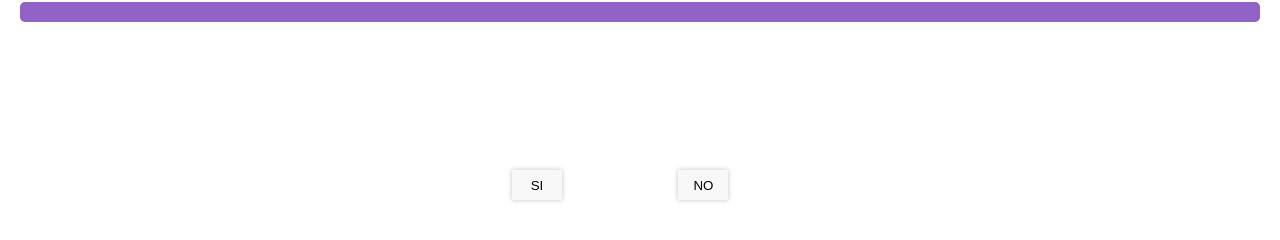
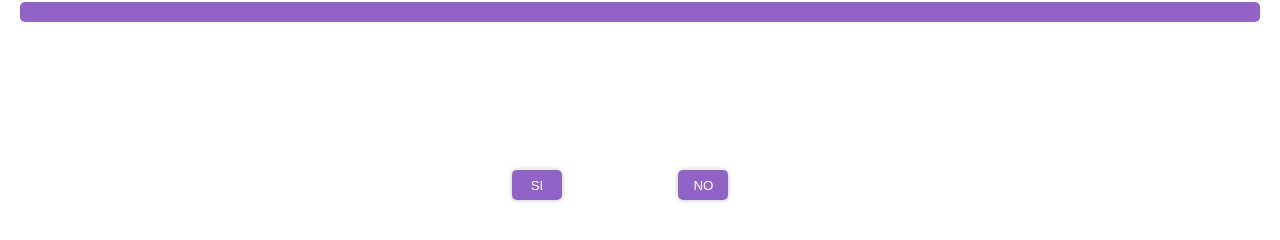
Before and after one commit to DuvanCorrea/love-me, a plain HTML site: page index.html in a window 1280 px wide. Shown: the part 70-310 px from the top of the page. Drawn offline with Linux system fonts and the light colour scheme.

Commit message:
un pequeño cambio :)

```diff
--- a/css/style.css
+++ b/css/style.css
@@ -16,13 +16,14 @@
   height: 200px;
 }
 
-#btn-yes,
-#btn-no {
+#btn-yes, #btn-no {
+  color: #FFFFFF;
   width: 50px;
   height: 30px;
-  background-color: rgb(248, 248, 248);
+  background-color: #9263C6;
   border: none;
   box-shadow: 0 0 5px 0 rgba(0, 0, 0, 0.24);
+  border-radius: 5px;
 }
 
 #btn-yes {
@@ -31,6 +32,7 @@
   margin-left: 25%;
   margin-top: 10%;
 }
+
 #btn-no {
   position: absolute;
   margin-top: 0%;
@@ -91,16 +93,19 @@ header {
     opacity: 1;
   }
 }
+
 .close {
   color: #0000007e;
   font-size: 30px;
   font-weight: bold;
 }
+
 .close:hover {
   color: #000000;
   text-decoration: none;
   cursor: pointer;
 }
+
 .modal-footer {
   padding: 8px 16px;
   background: #34495e;
```
